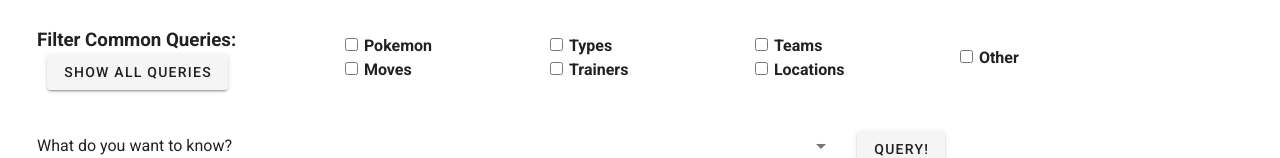
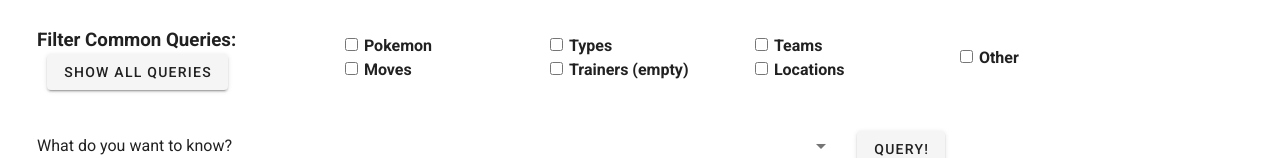
Before and after one commit to JacobJanzen/J5-Pocket-Monsters-Database, a Vue app in the folder front_end/: page /Interact in a window 1280 px wide. Shown: the part 167-325 px from the top of the page. Built offline with nearby package versions, Linux system fonts and the light colour scheme.

Commit message:
finished filters i think
the 'trainers' query option is currently empty since idk which to put in there

```diff
--- a/front_end/src/views/Interact.vue
+++ b/front_end/src/views/Interact.vue
@@ -42,7 +42,7 @@
 
             <div>
               <input type="checkbox" @change="trainerCheckboxUpdate()" id="trainerCheckbox">
-              <label class = "checkboxLabel" for="trainerCheckbox">Trainers</label>
+              <label class = "checkboxLabel" for="trainerCheckbox">Trainers (empty)</label>
             </div>
             </v-col>
 
@@ -750,6 +750,7 @@
         this.resultsVisible = false;
 
         this.queryVisible = true;
+        this.queries.splice(1);
         this.setAllHidden();
 
     },
```
